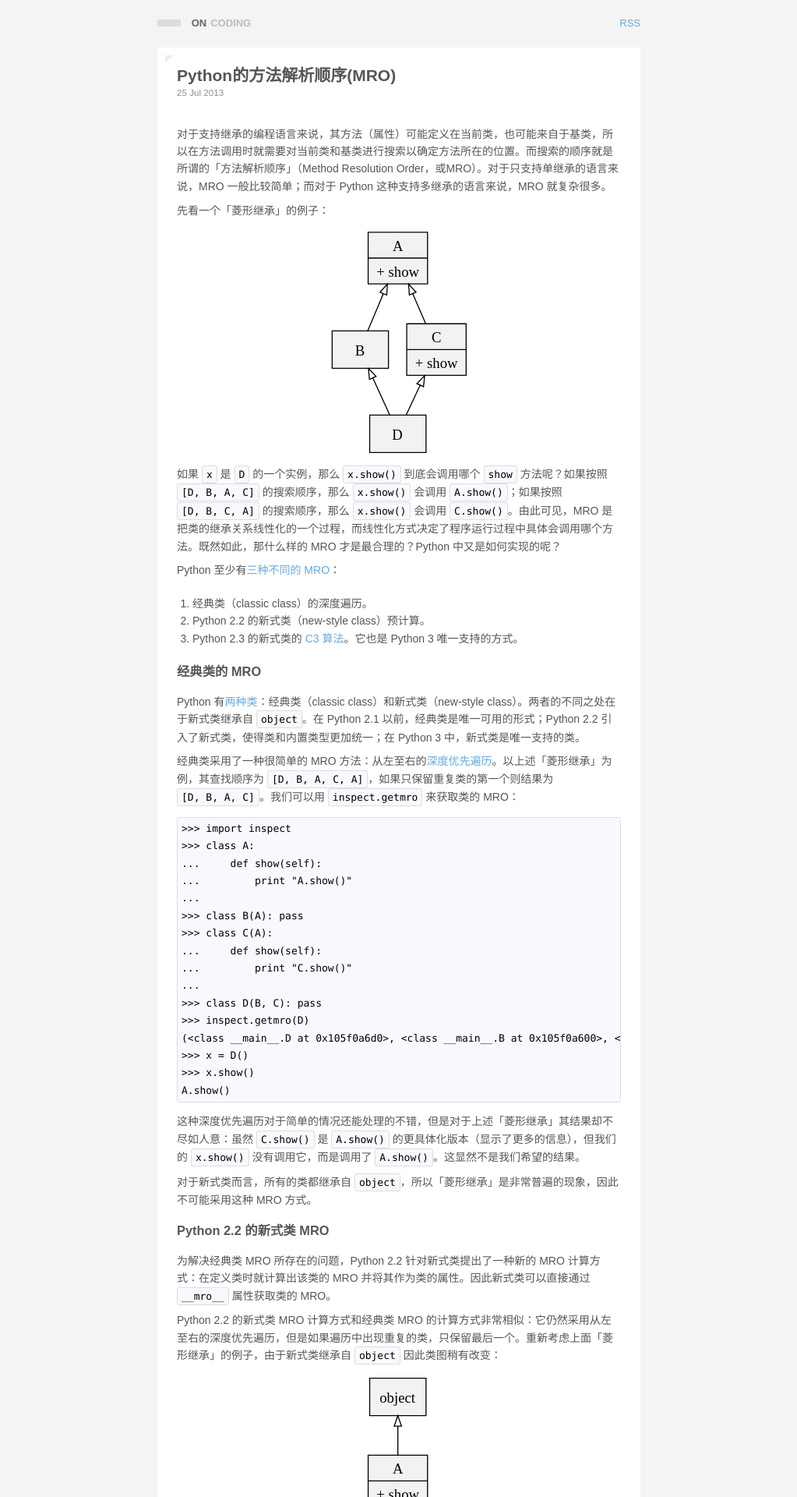
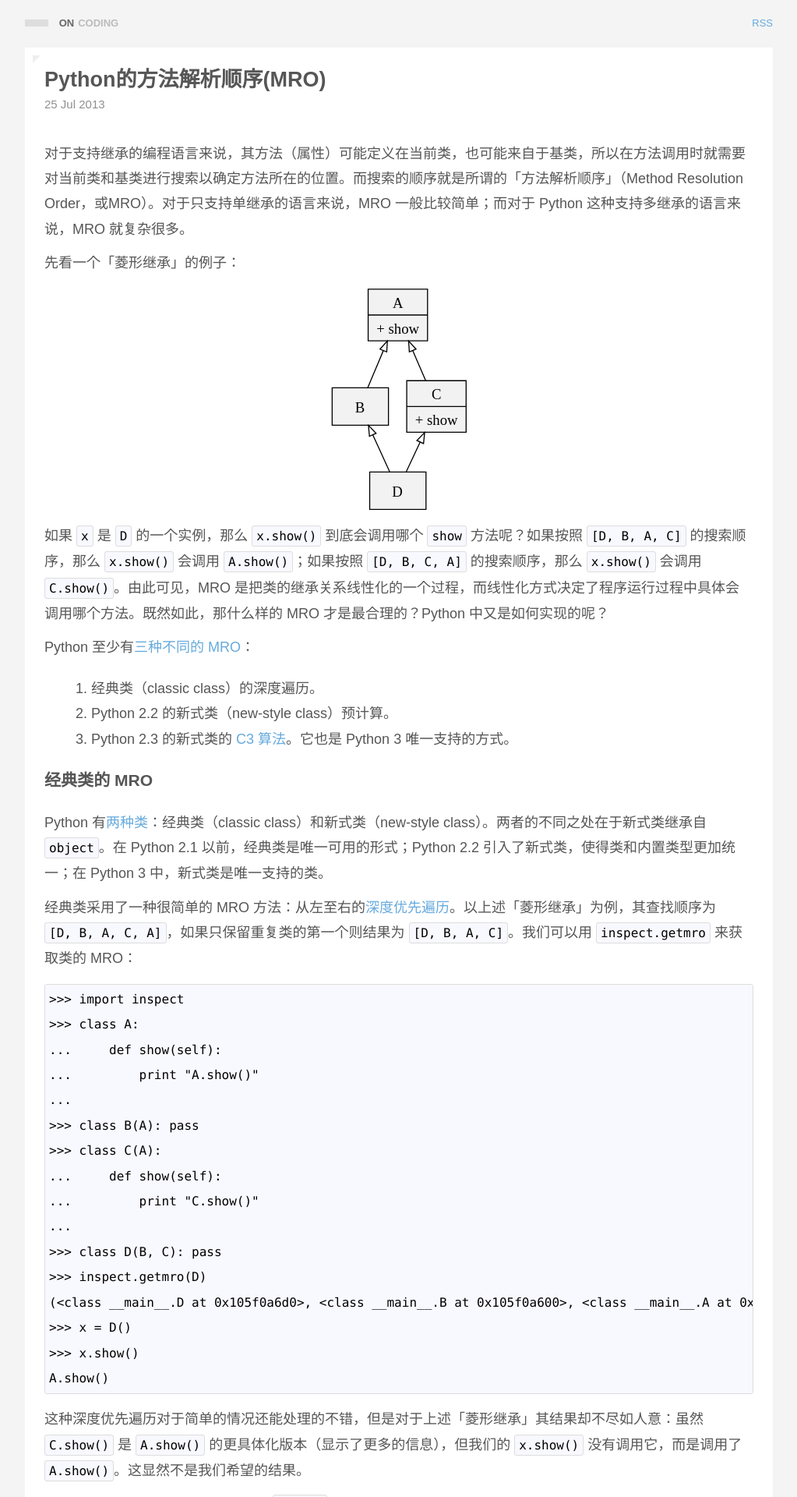
Before and after one commit to hanjianwei/hanjianwei.github.io, a Jekyll site: the page built from _posts/2013-07-25-python-mro.md, in a window 1280 px wide. Shown: the top 1920 px of the page at 78% size, without its empty margins (128-1151 px from the left). Built offline with Jekyll 4.4.1, drawn with Linux system fonts in a browser that asks for light colours; Markdown is read by kramdown in place of the engine named in the settings.

Commit message:
Make it bigger

```diff
--- a/_sass/_global.scss
+++ /dev/null
@@ -1,53 +0,0 @@
-h1, h2, h3, h4, h5, strong, b, .bold { font-weight: 400; }
-html, body { height: 100%; }
-body {
-  &, * {
-    -webkit-font-smoothing: antialiased;
-    -moz-box-sizing: border-box;
-    box-sizing: border-box;
-  }
-  background: #fff;
-  color: #444;
-  font-family: sans-serif;
-  font-weight: 400;
-  font-size: 13px;
-  line-height: 1.5em;
-  padding: 0; margin: 0;
-}
-p { margin: 0 0 0.6em; }
-.capitalize { text-transform: capitalize; }
-.upcase { text-transform: uppercase; }
-.downcase { text-transform: lowercase; }
-.hide { display: none; }
-.fly-right { text-align: right; }
-.fly-center { text-align: center; }
-.small { font-size: 10px }
-.big { font-size: 50px; line-height: 1.5em; }
-.pull-left { float: left; }
-.reset { margin: 0; padding: 0; }
-.pull-right { float: right; }
-.muted { color: #8f8f8f; }
-.colour-1 { color: #c94 }
-.colour-2 { color: #925}
-.colour-3 { color: #484 }
-.text-big { font-size: 24px; line-height: 1em; }
-ul, ul li, ol, ol li { padding: 0; margin: 0; }
-blockquote { padding: 0; margin: 0.8em 0; font-style: italic; p:last-child { margin: 0; } small { color: #aaa; } }
-
-.posts, .posts li { list-style: none; }
-
-a {
-  text-decoration: none;
-  color: #202020;
-}
-
-code { white-space: nowrap; color: #000; }
-pre code { white-space: pre; background: transparent; border: 0; padding: 0; }
-
-pre, code {
-  background-color: #F8F8FF;
-  border: 1px solid #DDDDDD;
-  font-size: 13px; padding: 3px 5px;
-  border-radius: 3px;
-  overflow: scroll;
-}
--- a/assets/style.scss
+++ b/assets/style.scss
@@ -1,18 +1,28 @@
 ---
 ---
-@import "global";
 @import "syntax";
 @import "responsive";
 
+html, body { height: 100%; }
+
 body {
+  &, * {
+    -webkit-font-smoothing: antialiased;
+    -moz-box-sizing: border-box;
+    box-sizing: border-box;
+  }
   background-color: #f4f4f4;
   color: #343434;
   line-height: 1.6em;
-  font-family: "Source Han Sans CN", "Hiragino Sans GB", "Noto Sans S Chinese", "Microsoft YaHei", "WenQuanYi Micro Hei", sans-serif;
+  font-weight: 400;
+  font-size: 13px;
+  font-family: "Hiragino Sans GB", "Source Han Sans CN", "Noto Sans S Chinese", "Microsoft YaHei", "WenQuanYi Micro Hei", sans-serif;
   padding: 20px 10px;
+  margin: 0;
 }
 
 a {
+  text-decoration: none;
   color: #6AD;
   font-weight: 500;
 }
@@ -21,10 +31,17 @@ b, strong, h1, h2, h3, h4, h5 {
   font-weight: 700;
 }
 
+p { margin: 0 0 0.6em; }
+.upcase { text-transform: uppercase; }
+.downcase { text-transform: lowercase; }
+.fly-center { text-align: center; }
+.small { font-size: 10px }
+.muted { color: #8f8f8f; }
+
 hr { border: 0; border-bottom: 1px solid #ddd; border-top: 1px solid #ddd; margin: 20px 0; height: 6px; }
 
 .wrapper {
-  max-width: 620px;
+  max-width: 960px;
   width: 100%;
   margin: auto;
 }
@@ -128,9 +145,9 @@ hr { border: 0; border-bottom: 1px solid #ddd; border-top: 1px solid #ddd; margi
 article {
   padding: 25px;
   background-color: #fff;
-  font-size: 14px;
+  font-size: 18px;
   color: #565656;
-  line-height: 1.6em;
+  line-height: 1.8em;
   position: relative;
   hr { border-color: #efefef; }
   p {
@@ -151,6 +168,7 @@ article {
     margin: 10px auto;
     border-radius: 4px;
   }
+
   blockquote {
     font-style: normal;
     margin: 20px 0 20px -30px;
@@ -160,6 +178,7 @@ article {
     border-left: 10px solid #e0e9ed;
     box-shadow: -5px 0 0 white,  -5px 5px 0 white,  -5px -5px 0 white;
     p:first-child, p:last-child { margin: 0; }
+    small { color: #aaa; }
   }
   ul, ol {
     margin: 20px 0 20px 20px;
@@ -211,5 +230,23 @@ table {
 }
 
 code {
-    font-family: "Source Code Pro", "Monaco", "Menlo", "Consolas", serif;
+  white-space: nowrap;
+  color: #000;
+  font-family: "Source Code Pro", "Monaco", "Menlo", "Consolas", serif;
 }
+
+pre code {
+  white-space: pre;
+  background: transparent;
+  border: 0;
+  padding: 0;
+}
+
+pre, code {
+  background-color: #F8F8FF;
+  border: 1px solid #DDDDDD;
+  font-size: 16px;
+  padding: 3px 5px;
+  border-radius: 3px;
+  overflow: scroll;
+}
```
